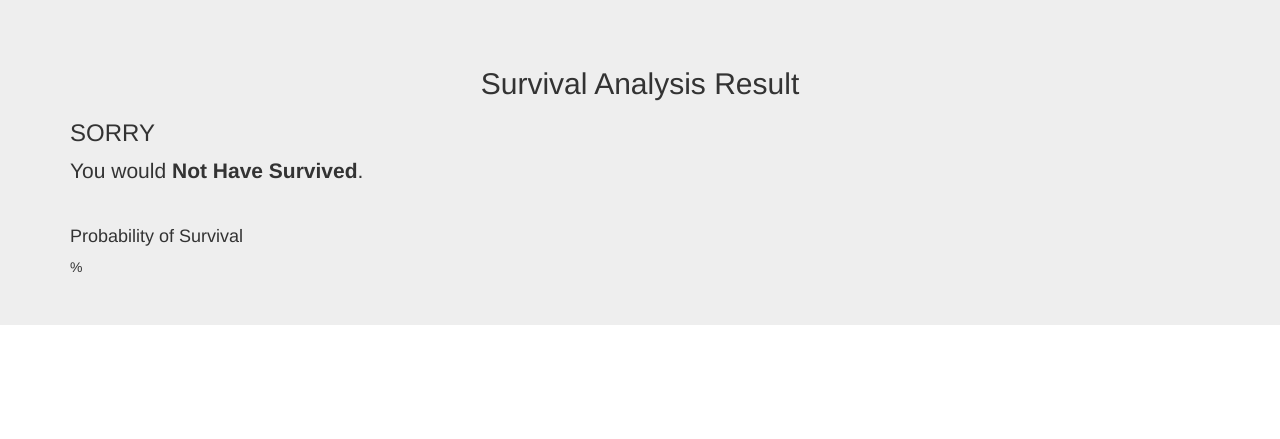
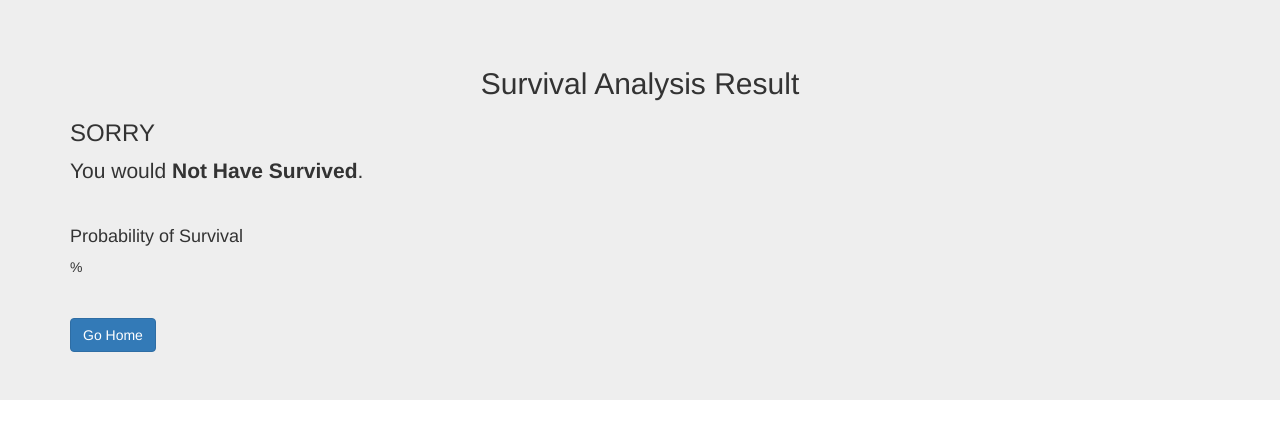
Before and after one commit to hashtag-squirrel/titanic-capstone-project, a Django app: template titanic_project/templates/predictor/results.html in a window 1280 px wide. Shown: the part 73-512 px from the top of the page. Run offline with Django 5.2, Linux system fonts and the light colour scheme; the template is opened without the code that fills it, so the values that code supplies are empty.

Commit message:
Added button to go back home

```diff
--- a/titanic_project/templates/predictor/results.html
+++ b/titanic_project/templates/predictor/results.html
@@ -23,6 +23,12 @@
                 </div>
             </div>
 
+            <hr>
+
+            <div>
+                <a href="{% url 'predictor:home' %}" class="btn btn-primary">Go Home</a>
+            </div>
+
         </div>
     </div>
 </div>
```
